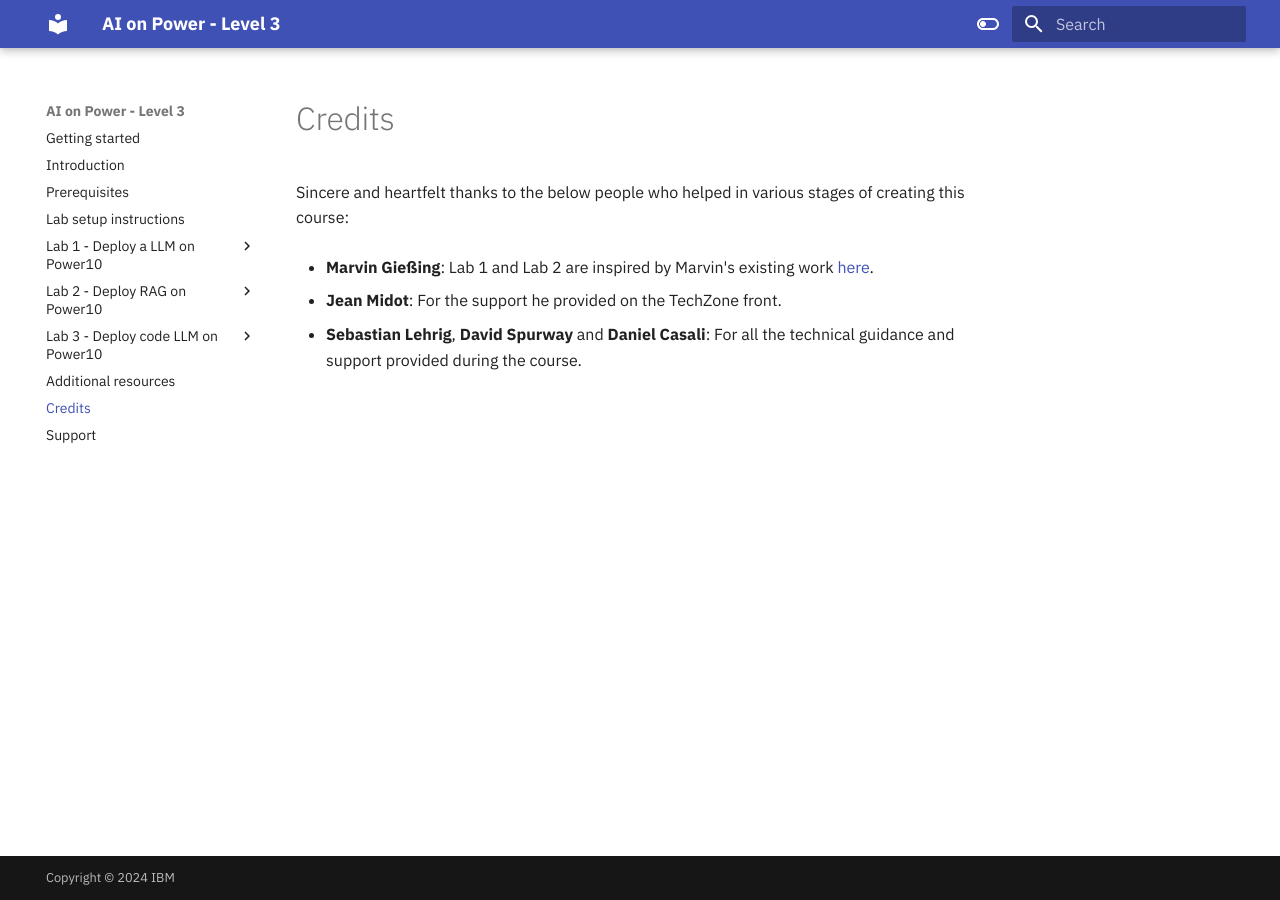
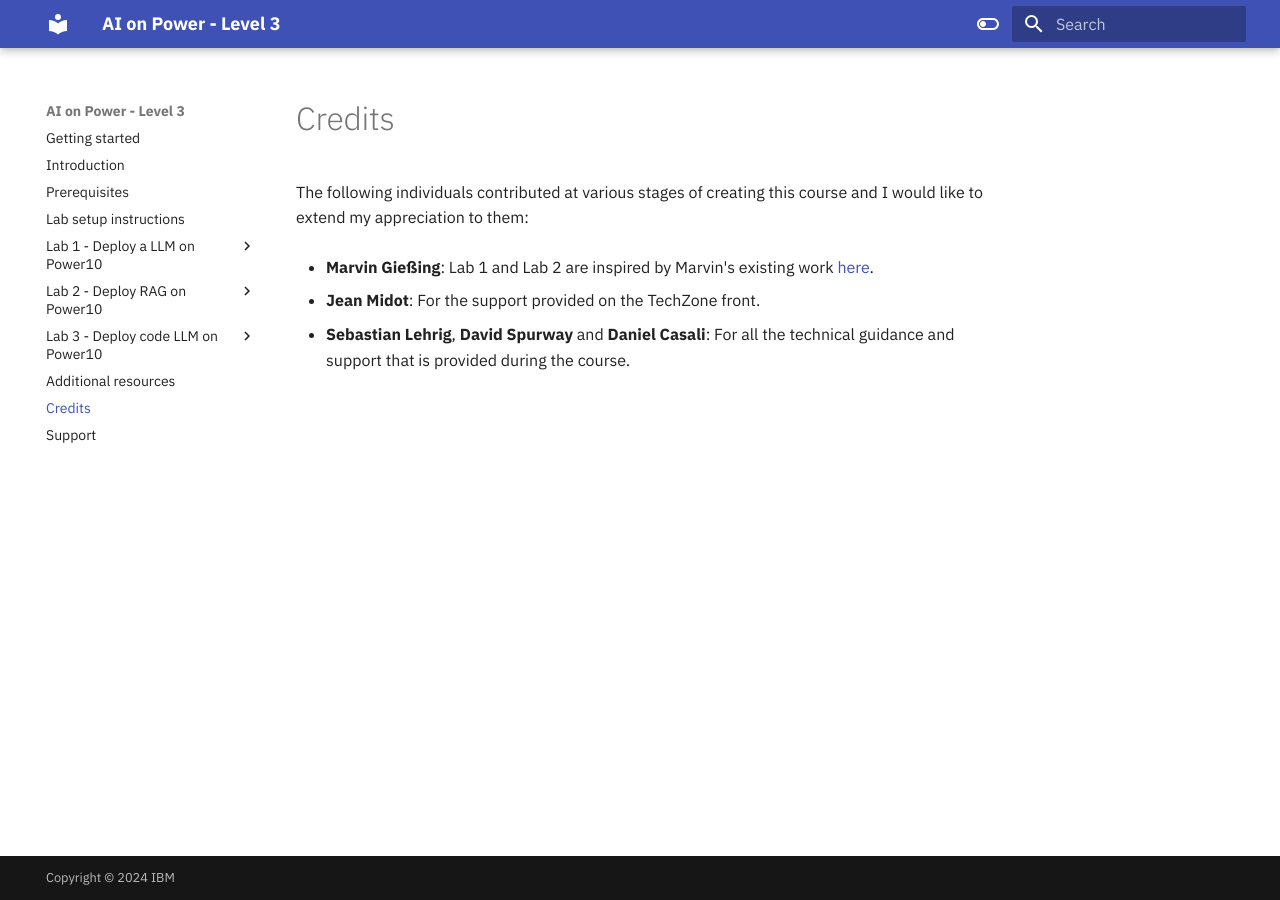
Before and after one commit to IBM/AI-on-Power-Level3, an MkDocs documentation site: the page built from docs/credits.md, in a window 1280 px wide. Built offline with MkDocs 1.6.1 and Material for MkDocs 9.7.7, drawn with Linux system fonts in a browser that asks for light colours.

Commit message:
acrolinx updates

```diff
--- a/docs/credits.md
+++ b/docs/credits.md
@@ -1,9 +1,9 @@
 # Credits
 
-Sincere and heartfelt thanks to the below people who helped in various stages of creating this course:
+The following individuals contributed at various stages of creating this course and I would like to extend my appreciation to them:
 
   - **Marvin Gießing**: Lab 1 and Lab 2 are inspired by Marvin's existing work [here](https://github.com/mgiessing/bcn-lab-2084/){target="_blank"}.
 
-  - **Jean Midot**: For the support he provided on the TechZone front.
+  - **Jean Midot**: For the support provided on the TechZone front.
 
-  - **Sebastian Lehrig**, **David Spurway** and **Daniel Casali**: For all the technical guidance and support provided during the course.
+  - **Sebastian Lehrig**, **David Spurway** and **Daniel Casali**: For all the technical guidance and support that is provided during the course.
```
